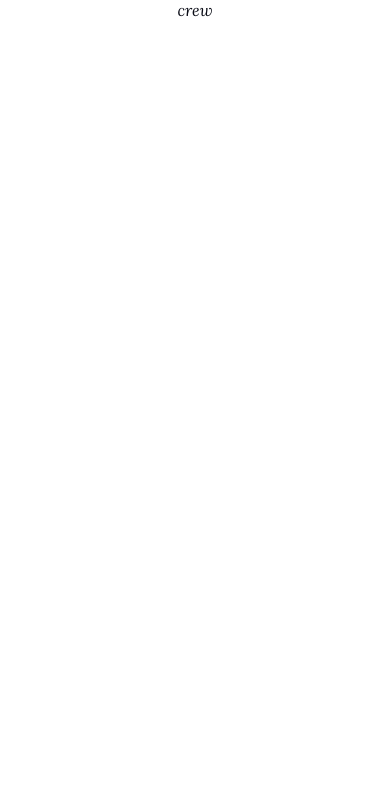
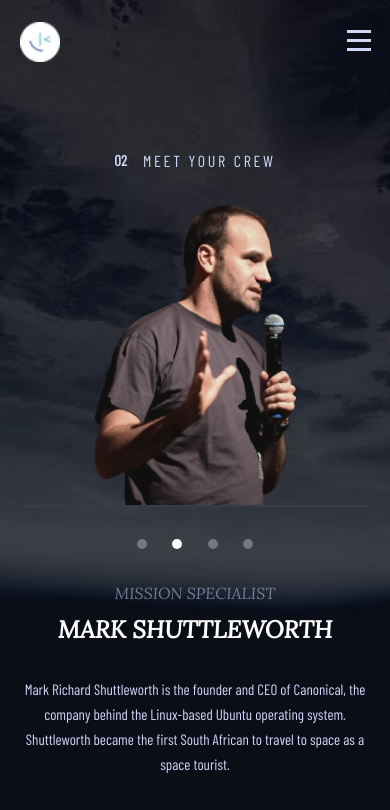
Before and after one commit to NemesOliver/space-website, a Next.js app: page /crew in a window 390 px wide. Shown: the top 810 px of the page. Built offline with nearby package versions, Linux system fonts and the light colour scheme.

Commit message:
Crew page mobile - DONE

```diff
--- /dev/null
+++ b/components/TabPanelCrew.js
@@ -0,0 +1,99 @@
+import React, { useState, useEffect } from "react";
+import Image from "next/image";
+import Flex from "../components/styles/utils/Flex";
+import { TabPanelCrew as Tab } from "./styles/TabPanelCrew.styles";
+import { ImageWrapper } from "./styles/utils/ImageWrapper";
+
+const TabPanelCrew = () => {
+  const [activeIndex, setActiveIndex] = useState(0);
+
+  const changeActiveIndex = (index) => setActiveIndex(index);
+
+  useEffect(() => {
+    const delay = 5000;
+
+    const id = setTimeout(() => {
+      if (activeIndex < imgs.length - 1) {
+        setActiveIndex(activeIndex + 1);
+      } else {
+        setActiveIndex(0);
+      }
+    }, delay);
+
+    return () => clearTimeout(id);
+  }, [activeIndex]);
+
+  return (
+    <Tab>
+      {imgs.map(
+        (img, index) =>
+          activeIndex === index && (
+            <ImageWrapper key={img}>
+              <Image
+                priority
+                src={`/assets/crew/${img}`}
+                alt="commander"
+                layout="fill"
+              />
+            </ImageWrapper>
+          )
+      )}
+      <hr className="no-margin" />
+      <Flex>
+        {content.map((item, index) => (
+          <div
+            key={index}
+            onClick={() => changeActiveIndex(index)}
+            className={`dot ${activeIndex === index ? "active" : ""}`}
+          ></div>
+        ))}
+      </Flex>
+      {content.map(
+        ({ position, name, description }, index) =>
+          activeIndex === index && (
+            <div key={name}>
+              <p className="position">{position}</p>
+              <h4>{name}</h4>
+              <p>{description}</p>
+            </div>
+          )
+      )}
+    </Tab>
+  );
+};
+
+export default TabPanelCrew;
+
+const imgs = [
+  "image-douglas-hurley.webp",
+  "image-mark-shuttleworth.webp",
+  "image-victor-glover.webp",
+  "image-anousheh-ansari.webp",
+];
+
+const content = [
+  {
+    position: "COMMANDER",
+    name: "DOUGLAS HURLEY",
+    description:
+      "Douglas Gerald Hurley is an American engineer, former Marine Corps pilot and former NASA astronaut. He launched into space for the third time as commander of Crew Dragon Demo-2.",
+  },
+  {
+    position: "MISSION SPECIALIST ",
+    name: "MARK SHUTTLEWORTH",
+    description:
+      "Mark Richard Shuttleworth is the founder and CEO of Canonical, the company behind the Linux-based Ubuntu operating system. Shuttleworth became the first South African to travel to space as a space tourist.",
+  },
+  {
+    position: "PILOT",
+    name: "VICTOR GLOVER",
+    description:
+      "Pilot on the first operational flight of the SpaceX Crew Dragon to the International Space Station. Glover is a commander in the U.S. Navy where he pilots an F/A-18.He was a crew member of Expedition 64, and served as a station systems flight engineer. ",
+  },
+  {
+    position: "FLIGHT ENGINEER",
+    name: "ANOUSHEH ANSARI",
+    description:
+      "Anousheh Ansari is an Iranian American engineer and co-founder of Prodea Systems. Ansari was the fourth self-funded space tourist, the first self-funded woman to fly to the ISS, and the first Iranian in space. ",
+  },
+];
--- a/components/styles/GlobalStyles.js
+++ b/components/styles/GlobalStyles.js
@@ -32,7 +32,8 @@
     }
 
     h4 {
-        font-size: 2rem;
+        font-size: 1.5rem;
+        color: ${({ theme }) => theme.primary};
     }
 
     h5 {
@@ -72,7 +73,11 @@
     hr {
         border: 1px solid #383B4B;
         margin: 2rem 0;
+
     }
+    .no-margin {
+            margin: 0;
+        }
 
 `;
 
--- /dev/null
+++ b/components/styles/TabPanelCrew.styles.js
@@ -0,0 +1,28 @@
+import styled from "styled-components";
+
+export const TabPanelCrew = styled.div`
+  h4 {
+    margin-top: 0.5rem;
+    margin-bottom: 2rem;
+  }
+
+  .dot {
+    cursor: pointer;
+    width: 10px;
+    height: 10px;
+    border-radius: 50%;
+    background: white;
+    opacity: 0.3;
+    margin: 2rem 0.8rem;
+  }
+
+  .active {
+    opacity: 1;
+  }
+
+  .position {
+    opacity: 0.5;
+    font-size: 1rem;
+    font-family: "Lora";
+  }
+`;
--- /dev/null
+++ b/components/styles/pages/Crew.styled.js
@@ -0,0 +1,25 @@
+import styled from "styled-components";
+
+export const CrewPage = styled.section`
+  min-height: 100vh;
+  width: 100vw;
+  display: flex;
+  align-items: center;
+  justify-content: center;
+  padding-top: 8rem;
+  padding-bottom: 3rem;
+  background-image: url("/assets/crew/background-crew-mobile.jpg");
+  background-repeat: no-repeat;
+  background-size: cover;
+
+  .text {
+    display: flex;
+    margin-bottom: 2rem;
+  }
+
+  span {
+    font-weight: bold;
+    color: white;
+    margin-right: 1rem;
+  }
+`;
--- /dev/null
+++ b/components/styles/utils/ImageWrapper.js
@@ -0,0 +1,12 @@
+import styled from "styled-components";
+
+export const ImageWrapper = styled.div`
+  position: relative;
+  width: ${(props) => props.width || "300px"};
+  height: ${(props) => props.height || "300px"};
+  margin: 0 auto;
+
+  img {
+    object-fit: contain;
+  }
+`;
--- a/pages/crew.js
+++ b/pages/crew.js
@@ -1,7 +1,30 @@
-import React from "react";
+import Head from "next/head";
+import Container from "../components/Container";
+import TabPanelCrew from "../components/TabPanelCrew";
+import { CrewPage } from "../components/styles/pages/Crew.styled";
+import Flex from "../components/styles/utils/Flex";
 
-const crew = () => {
-  return <div>crew</div>;
+const destination = () => {
+  return (
+    <>
+      <Head>
+        <title>Space Travel - Crew</title>
+      </Head>
+      <CrewPage>
+        <Container>
+          <Flex direction="column" align="center">
+            <div className="text">
+              <span>
+                <p>02</p>
+              </span>
+              <p className="navText">MEET YOUR CREW</p>
+            </div>
+            <TabPanelCrew />
+          </Flex>
+        </Container>
+      </CrewPage>
+    </>
+  );
 };
 
-export default crew;
+export default destination;
--- a/pages/destination.js
+++ b/pages/destination.js
@@ -1,7 +1,6 @@
 import Head from "next/head";
-import Image from "next/image";
 import Container from "../components/Container";
-import { DestinationPage } from "../components/styles/pages/destination.styled";
+import { DestinationPage } from "../components/styles/pages/Destination.styled";
 import Flex from "../components/styles/utils/Flex";
 import TabPanelDestination from "../components/TabPanelDestination";
 
@@ -14,7 +13,7 @@
       <DestinationPage>
         <Container>
           <Flex direction="column" align="center">
-            <div className='text'>
+            <div className="text">
               <span>
                 <p>01</p>
               </span>
```
Also changed, not shown: components/TabPanelDestination.js (+36 -36 lines).
